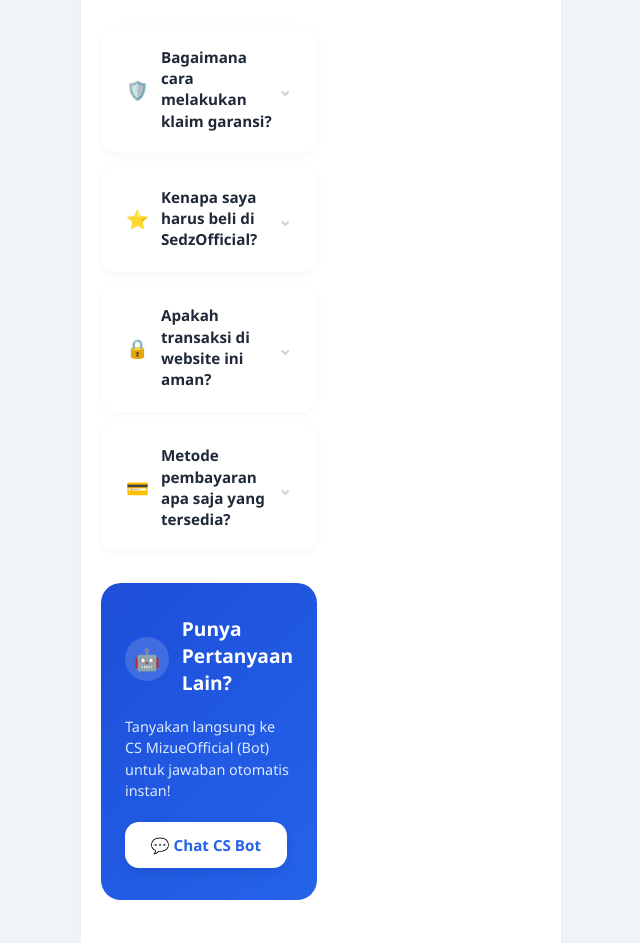
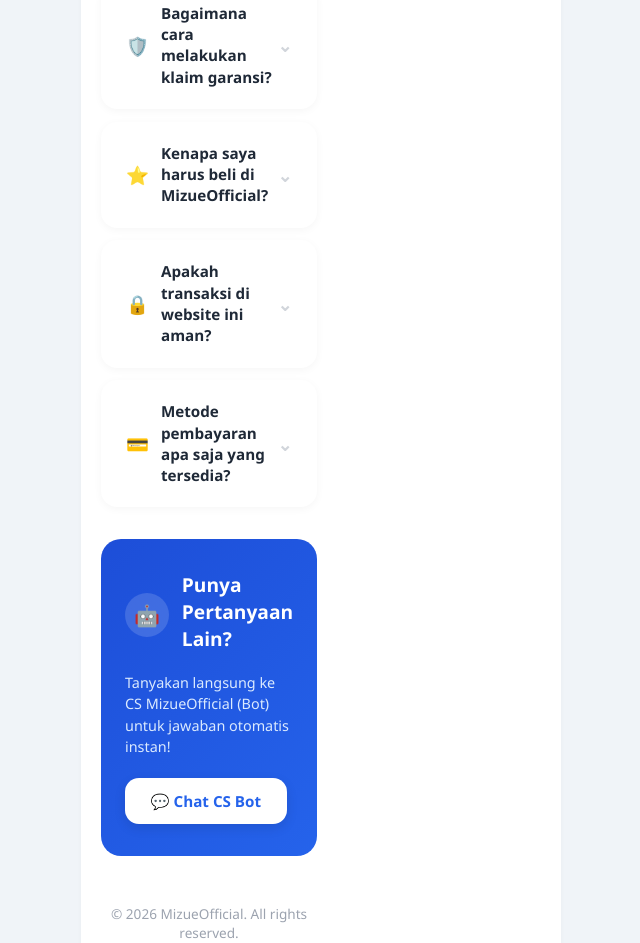
Before and after one commit to oziwinarto8-sudo/toko-wa-badak, a plain HTML site: page index.html in a window 1280 px wide. Shown: the part 1710-2653 px from the top of the page, without its empty margins (319-959 px from the left). Drawn offline with Linux system fonts and the light colour scheme.

Commit message:
Update index.html

```diff
--- a/index.html
+++ b/index.html
@@ -3,7 +3,7 @@
 <head>
     <meta charset="UTF-8">
     <meta name="viewport" content="width=device-width, initial-scale=1.0">
-    <title>SedzOfficial — Toko Digital</title>
+    <title>MizueOfficial — Toko Digital</title>
     <style>
         *{margin:0; padding:0; box-sizing:border-box; font-family:'Segoe UI', sans-serif;}
         body{background:#f0f4f8; min-height:100vh; padding:2rem 1rem 4rem;}
@@ -152,7 +152,7 @@
         </div>
 
         <!-- ===== PRODUK 1 — PAKET EKONOMI ===== -->
-        aplikasi badak dan nokos racikan yang siap pakai
+        aplikasi badak,nokos racikan yang siap pakai
         <div class="product-card">
             <div class="product-header">
                 <div class="product-left">
@@ -172,7 +172,7 @@
         </div>
 
         <!-- ===== PRODUK 2 — JASA BADAKIN WA ===== -->
-        no badak berfitur agent ai vermet dan siaran langsung
+        agent ai,vermet dan siaran langsung
         <div class="product-card">
             <div class="product-header">
                 <div class="product-left">
@@ -192,7 +192,7 @@
         </div>
 
         <!-- ===== PRODUK 3 — NOMOR BLAST ===== -->
-        whatsaap yang memiliki fitur lengkap yaitu,centang biru,agent ai,memiliki verifikasi meta,dan mempunyai fitur siaran langsung
+        centang biru,agent ai, verifikasi meta,dan fitur siaran langsung
         <div class="product-card featured">
             <div class="product-header">
                 <div class="product-left">
@@ -248,7 +248,7 @@
 <head>
     <meta charset="UTF-8">
     <meta name="viewport" content="width=device-width, initial-scale=1.0">
-    <title>SedzOfficial — Pusat Bantuan</title>
+    <title>MizueOfficial — Pusat Bantuan</title>
     <style>
         *{margin:0; padding:0; box-sizing:border-box; font-family:'Segoe UI', sans-serif;}
         body{background:#f0f4f8; min-height:100vh; padding:2rem 1rem 4rem;}
@@ -326,7 +326,7 @@
                 <summary>
                     <div class="faq-left">
                         <span class="faq-icon">⭐</span>
-                        <span class="faq-text"><strong>Kenapa saya harus beli di SedzOfficial?</strong></span>
+                        <span class="faq-text"><strong>Kenapa saya harus beli di MizueOfficial?</strong></span>
                     </div>
                     <span class="faq-arrow">⌄</span>
                 </summary>
```
